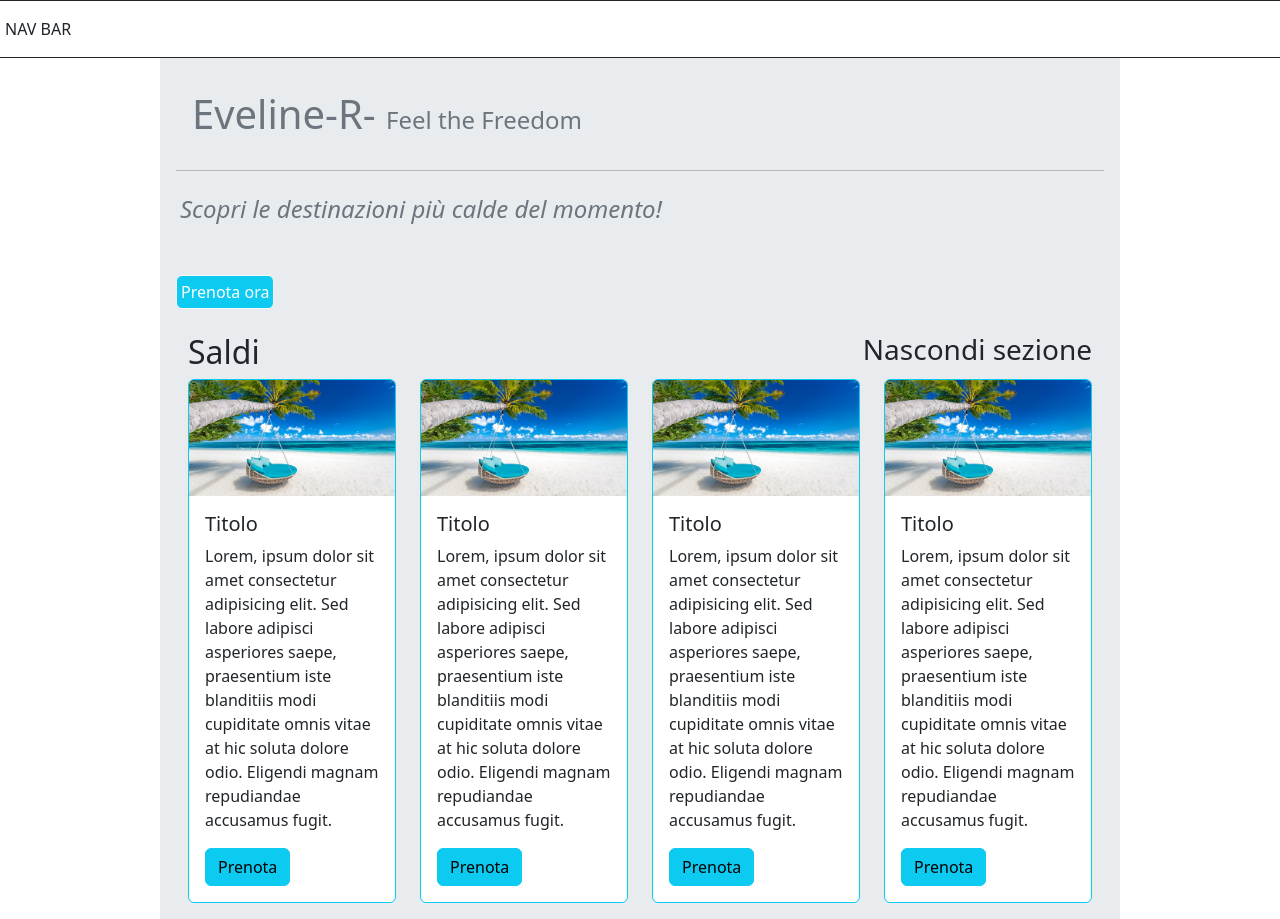
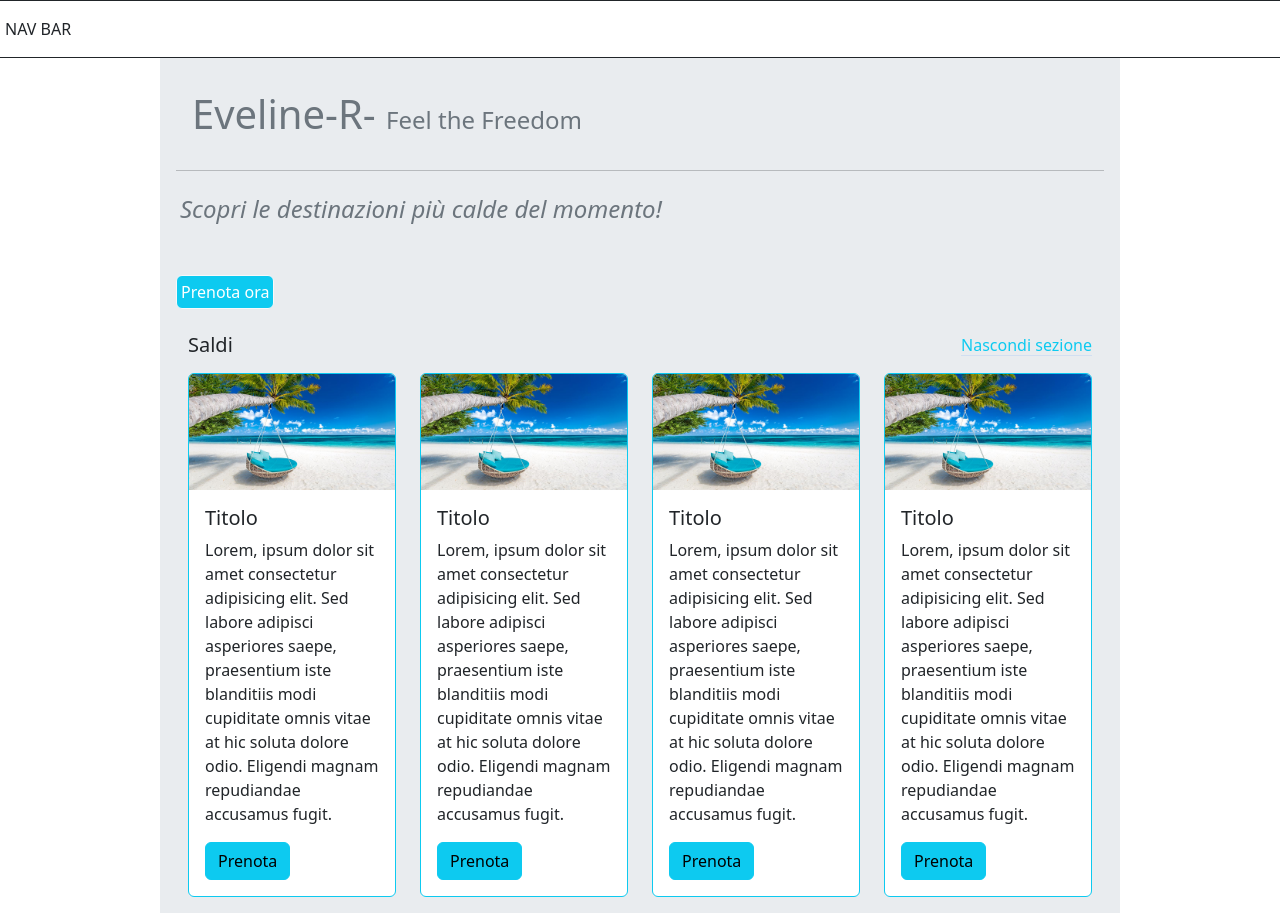
Before and after one commit to MattiaSusin/Unit2_D7_S6, a plain HTML site: page index.html in a window 1280 px wide. Drawn offline with nearby package versions, Linux system fonts and the light colour scheme.

Commit message:
Update index.html

```diff
--- a/index.html
+++ b/index.html
@@ -46,8 +46,9 @@
              -->
             <div class="container mt-4" >
                 <div class="d-flex justify-content-between">
-                <h2 class="">Saldi</h2>
-                <h3>Nascondi sezione</h3>
+                <h2 class="fs-5 ">Saldi</h2>
+                <p><a class="text-info link-offset-2 link-underline link-underline-opacity-10" href="#">Nascondi sezione</a></p>
+
             </div>
                 <div class="row ">
             <div class="col">
```
